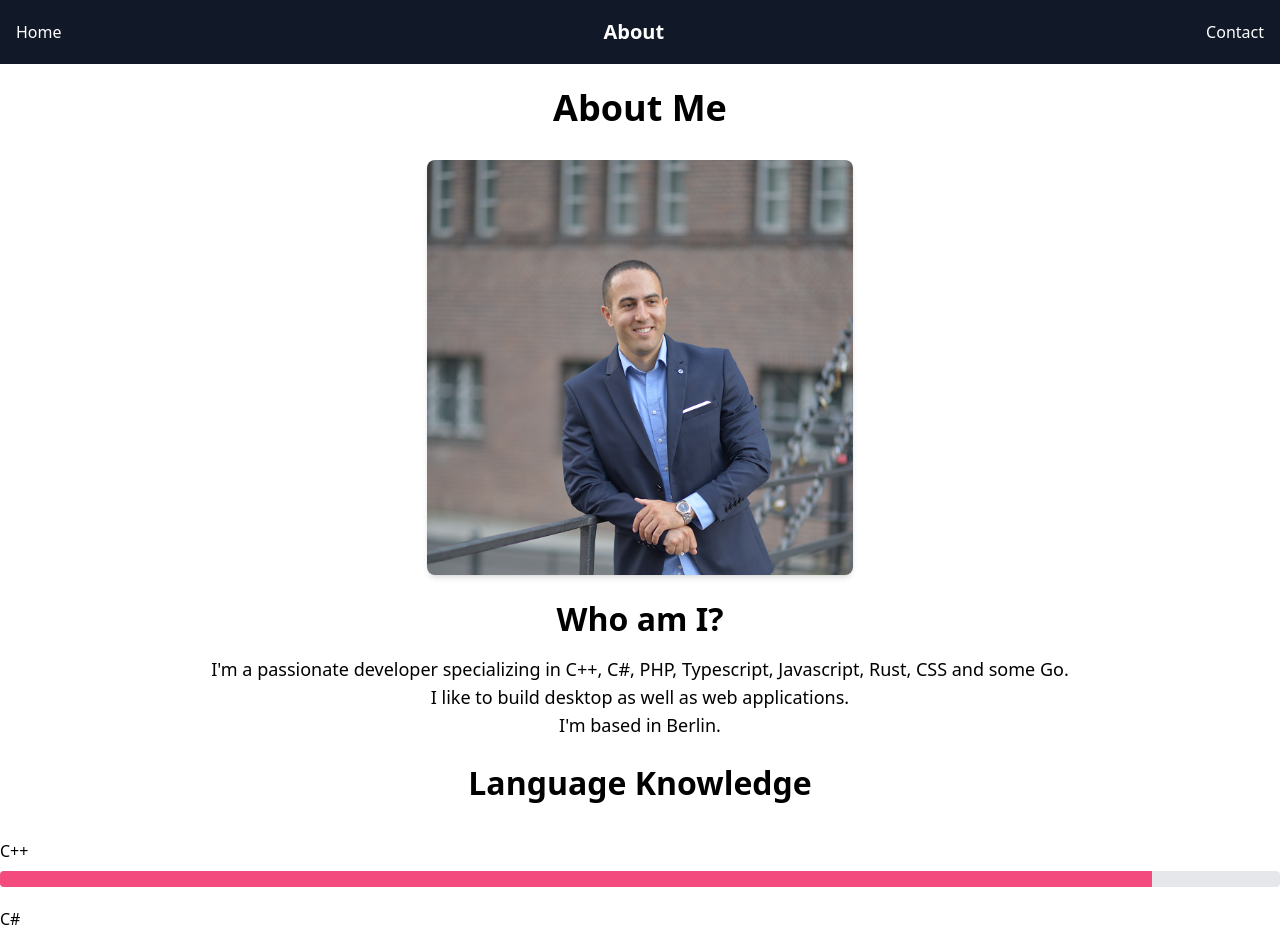
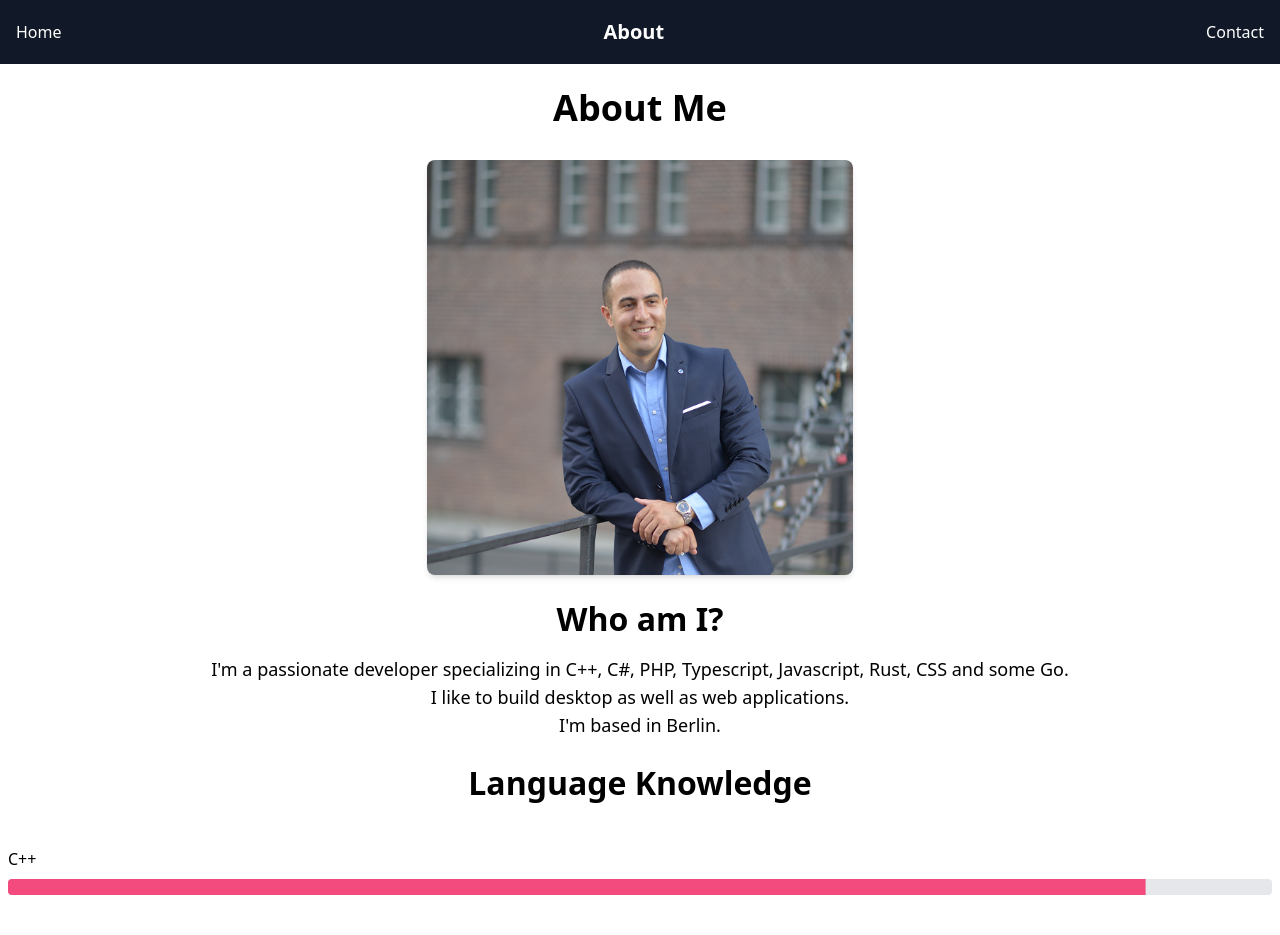
Before and after one commit to edenreich/blog-new, a Next.js app: page /about in a window 1280 px wide. Shown: the top 935 px of the page. Built offline with nearby package versions, Linux system fonts and the light colour scheme.

Commit message:
Fix progressbars

```diff
--- a/src/components/ProgressBar.tsx
+++ b/src/components/ProgressBar.tsx
@@ -10,7 +10,7 @@ const ProgressBar: React.FC<ProgressBarProps> = ({ color, label, value }) => {
   const progressWidth = `${value}%`;
 
   return (
-    <div className="mt-5 w-full">
+    <div className="p-2 mt-5 w-full">
       <span>{label}</span>
       <svg className="h-4 w-full bg-gray-200 rounded mt-2">
         <rect
```
